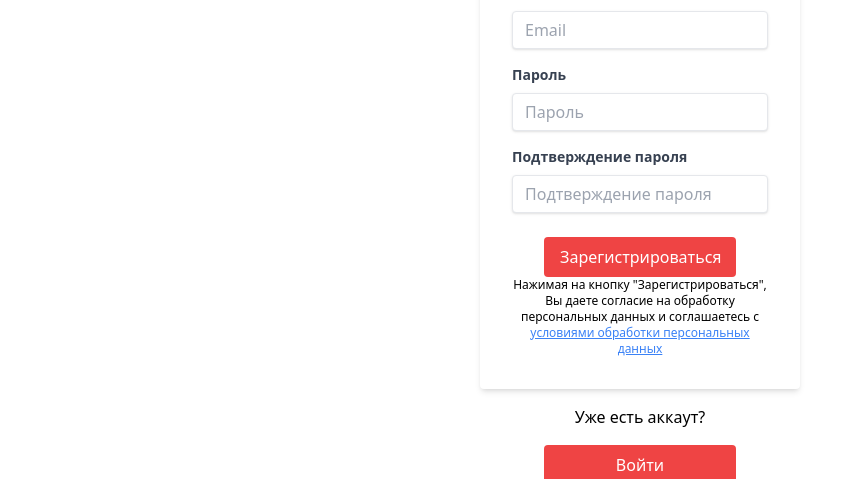
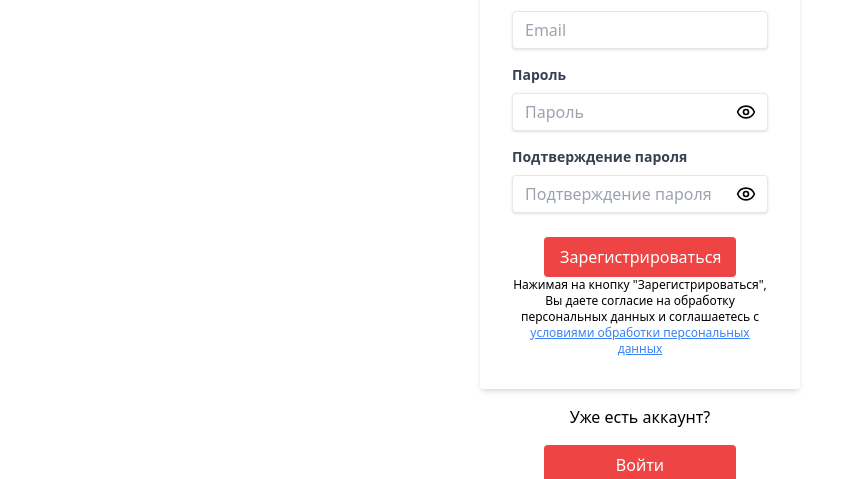
Before and after one commit to itgfrv/hr-frontend, a React (Create React App) app: page /reg in a window 1280 px wide. Shown: the part 391-870 px from the top of the page, without its empty margins (0-842 px from the left). Built offline with nearby package versions, Linux system fonts and the light colour scheme.

Commit message:
next step

```diff
--- a/package.json
+++ b/package.json
@@ -14,6 +14,7 @@
     "axios": "^1.6.7",
     "chart.js": "^4.4.7",
     "dotenv": "^16.4.1",
+    "lucide-react": "^0.474.0",
     "react": "^18.2.0",
     "react-chartjs-2": "^5.2.0",
     "react-dom": "^18.2.0",
--- a/src/components/authentication/AuthForm.tsx
+++ b/src/components/authentication/AuthForm.tsx
@@ -1,8 +1,9 @@
-import React, {useState, ChangeEvent, FormEvent} from 'react';
-import axios, {AxiosError} from "axios";
-import {useNavigate} from "react-router-dom";
+import React, { useState, ChangeEvent, FormEvent } from 'react';
+import axios, { AxiosError } from "axios";
+import { useNavigate } from "react-router-dom";
 import logo from "../../images/logo.png";
-import {IAuthForm} from "../../models";
+import { IAuthForm } from "../../models";
+import { EyeIcon, EyeOffIcon } from "lucide-react";
 
 export function AuthForm() {
     const navigation = useNavigate();
@@ -11,11 +12,12 @@ export function AuthForm() {
         password: '',
     });
     const [loading, setLoading] = useState(false);
-    const [error, setError] = useState('')
+    const [error, setError] = useState('');
+    const [showPassword, setShowPassword] = useState(false);
 
     async function fetchRegistration() {
         try {
-            setError('')
+            setError('');
             setLoading(true);
             const response = await axios.post(`${process.env.REACT_APP_DOMAIN}/api/v1/auth/authenticate`, {
                 email: formData.email,
@@ -28,11 +30,8 @@ export function AuthForm() {
 
             localStorage.setItem('token', response.data.token);
             setLoading(false);
-            setFormData({
-                email: '',
-                password: '',
-            });
-            navigation("/cabinet", {replace: true})
+            setFormData({ email: '', password: '' });
+            navigation("/cabinet", { replace: true });
         } catch (e: unknown) {
             const error = e as AxiosError;
             setLoading(false);
@@ -41,11 +40,8 @@ export function AuthForm() {
     }
 
     const handleChange = (e: ChangeEvent<HTMLInputElement>) => {
-        const {name, value} = e.target;
-        setFormData((prevData) => ({
-            ...prevData,
-            [name]: value,
-        }));
+        const { name, value } = e.target;
+        setFormData((prevData) => ({ ...prevData, [name]: value }));
     };
 
     const handleSubmit = (e: FormEvent<HTMLFormElement>) => {
@@ -56,17 +52,13 @@ export function AuthForm() {
     return (
         <div>
             <div>
-                <img src={logo}/>
+                <img src={logo} alt="Logo" />
             </div>
-
             <div className="w-full max-w-xs mx-auto">
-                <div className={"text-2xl text-center"}>Войти</div>
+                <div className="text-2xl text-center">Войти</div>
                 <form onSubmit={handleSubmit} className="bg-white shadow-md rounded px-8 pt-6 pb-8 mb-4">
-
                     <div className="mb-4">
-                        <label className="block text-gray-700 text-sm font-bold mb-2" htmlFor="email">
-                            Email
-                        </label>
+                        <label className="block text-gray-700 text-sm font-bold mb-2" htmlFor="email">Email</label>
                         <input
                             className="shadow appearance-none border rounded w-full py-2 px-3 text-gray-700 leading-tight focus:outline-none focus:shadow-outline"
                             id="email"
@@ -77,36 +69,43 @@ export function AuthForm() {
                             onChange={handleChange}
                         />
                     </div>
-                    <div className="mb-4">
-                        <label className="block text-gray-700 text-sm font-bold mb-2" htmlFor="password">
-                            Пароль
-                        </label>
+                    <div className="mb-4 relative">
+                        <label className="block text-gray-700 text-sm font-bold mb-2" htmlFor="password">Пароль</label>
+                        <div className="relative">
                             <input
                                 className="shadow appearance-none border rounded w-full py-2 px-3 text-gray-700 leading-tight focus:outline-none focus:shadow-outline"
                                 id="password"
-                            type="password"
+                                type={showPassword ? "text" : "password"}
                                 placeholder="Пароль"
                                 name="password"
                                 value={formData.password}
                                 onChange={handleChange}
                             />
+                            <button
+                                type="button"
+                                className="absolute inset-y-0 right-0 px-3 flex items-center text-gray-600"
+                                onClick={() => setShowPassword(!showPassword)}
+                            >
+                                {showPassword ? <EyeOffIcon size={20} /> : <EyeIcon size={20} />}
+                            </button>
+                        </div>
                     </div>
                     <div className="flex justify-center">
                         <button
-                            className=" w-48 bg-red-500 hover:bg-red-700 text-white py-2 px-4 rounded focus:outline-none focus:shadow-outline"
+                            className="w-48 bg-red-500 hover:bg-red-700 text-white py-2 px-4 rounded focus:outline-none focus:shadow-outline"
                             type="submit"
                         >
                             Войти
                         </button>
                     </div>
-                    {loading && <p>Загрузка</p>}
-                    {error && <span className={"text-red-500"}>{error}</span>}
+                    {loading && <p>Загрузка...</p>}
+                    {error && <span className="text-red-500">{error}</span>}
                 </form>
-                <div className={"text-center"}>Нет аккаута?</div>
-                <div className={"mt-4 flex justify-center"}>
+                <div className="text-center">Нет аккаунта?</div>
+                <div className="mt-4 flex justify-center">
                     <button
                         className="w-48 bg-red-500 hover:bg-red-700 text-white py-2 px-4 rounded focus:outline-none focus:shadow-outline"
-                        onClick={() => navigation("/reg", {replace: false})}
+                        onClick={() => navigation("/reg", { replace: false })}
                     >
                         Зарегистрироваться
                     </button>
--- a/src/components/authentication/RegistrationForm.tsx
+++ b/src/components/authentication/RegistrationForm.tsx
@@ -1,6 +1,7 @@
-import React, {useState, ChangeEvent, FormEvent, useEffect} from 'react';
-import axios, {AxiosError} from "axios";
-import {useNavigate} from "react-router-dom";
+import React, { useState, ChangeEvent, FormEvent } from 'react';
+import axios, { AxiosError } from "axios";
+import { useNavigate } from "react-router-dom";
+import { Eye, EyeOff } from 'lucide-react';  // Import the eye icons
 import logo from "../../images/logo.png";
 
 interface RegistrationForm {
@@ -12,7 +13,7 @@ interface RegistrationForm {
 }
 
 export function RegistrationForm() {
-    const EMAIL_REGEXP=/^(([^<>()[\].,;:\s@"]+(\.[^<>()[\].,;:\s@"]+)*)|(".+"))@(([^<>()[\].,;:\s@"]+\.)+[^<>()[\].,;:\s@"]{2,})$/iu;
+    const EMAIL_REGEXP = /^(([^<>()[\].,;:\s@"]+(\.[^<>()[\].,;:\s@"]+)*)|(".+"))@(([^<>()[\].,;:\s@"]+\.)+[^<>()[\].,;:\s@"]{2,})$/iu;
     const navigation = useNavigate();
     const [formData, setFormData] = useState<RegistrationForm>({
         firstName: '',
@@ -23,7 +24,9 @@ export function RegistrationForm() {
     });
     const [loading, setLoading] = useState(false);
     const [error, setError] = useState('')
-    const [validated,setValidated] = useState(false);
+    const [validated, setValidated] = useState(false);
+    const [passwordVisible, setPasswordVisible] = useState(false);  // State to toggle password visibility
+    const [confirmPasswordVisible, setConfirmPasswordVisible] = useState(false);  // State for confirm password visibility
 
     async function fetchRegistration() {
         try {
@@ -52,32 +55,34 @@ export function RegistrationForm() {
 
     function validateForm() {
         const email: boolean = EMAIL_REGEXP.test(formData.email);
-        const firstname: boolean = formData.firstName == "";
-        const lastname: boolean = formData.lastName == "";
+        const firstname: boolean = formData.firstName === "";
+        const lastname: boolean = formData.lastName === "";
         const password: boolean = formData.password !== formData.confirmPassword;
         if (!email) {
-            setError('евалидный email')
-            setValidated(false)
+            setError('Невалидный email');
+            setValidated(false);
             return false;
-        }else if (firstname){
-            setError('Пароли не совпадают')
-            setValidated(false)
+        } else if (firstname) {
+            setError('Имя не может быть пустым');
+            setValidated(false);
             return false;
-        }
-        else if (lastname){}
-        else if(password){
-            setError('Пароли не совпадают')
-            setValidated(false)
+        } else if (lastname) {
+            setError('Фамилия не может быть пустой');
+            setValidated(false);
+            return false;
+        } else if (password) {
+            setError('Пароли не совпадают');
+            setValidated(false);
             return false;
         } else {
-            setError('')
-            setValidated(true)
+            setError('');
+            setValidated(true);
             return true;
         }
     }
 
     const handleChange = (e: ChangeEvent<HTMLInputElement>) => {
-        const {name, value} = e.target;
+        const { name, value } = e.target;
         setFormData((prevData) => ({
             ...prevData,
             [name]: value,
@@ -97,7 +102,7 @@ export function RegistrationForm() {
     return (
         <div>
             <div>
-                <img src={logo}/>
+                <img src={logo} />
             </div>
             <div className="w-full max-w-xs mx-auto">
                 <div className={"text-2xl text-center"}>Регистрация</div>
@@ -144,33 +149,51 @@ export function RegistrationForm() {
                             onChange={handleChange}
                         />
                     </div>
-                    <div className="mb-4">
+                    <div className="mb-4 relative">
                         <label className="block text-gray-700 text-sm font-bold mb-2" htmlFor="password">
                             Пароль
                         </label>
+                        <div className="relative">
                         <input
-                            className="shadow appearance-none border rounded w-full py-2 px-3 text-gray-700 leading-tight focus:outline-none focus:shadow-outline"
+                            className="shadow appearance-none border rounded w-full py-2 px-3 text-gray-700 leading-tight focus:outline-none focus:shadow-outline pr-10"
                             id="password"
-                            type="password"
+                            type={passwordVisible ? 'text' : 'password'}  // Toggle password visibility
                             placeholder="Пароль"
                             name="password"
                             value={formData.password}
                             onChange={handleChange}
                         />
+                        <button
+                            type="button"
+                            onClick={() => setPasswordVisible(!passwordVisible)}
+                            className="absolute right-3 top-1/2 transform -translate-y-1/2 cursor-pointer"
+                        >
+                            {passwordVisible ? <EyeOff size={20}/> : <Eye size={20}/>}
+                        </button>
                         </div>
-                    <div className="mb-6">
+                    </div>
+                    <div className="mb-6 relative">
                         <label className="block text-gray-700 text-sm font-bold mb-2" htmlFor="confirmPassword">
                             Подтверждение пароля
                         </label>
+                        <div className="relative">
                         <input
-                            className="shadow appearance-none border rounded w-full py-2 px-3 text-gray-700 leading-tight focus:outline-none focus:shadow-outline"
+                            className="shadow appearance-none border rounded w-full py-2 px-3 text-gray-700 leading-tight focus:outline-none focus:shadow-outline pr-10"
                             id="confirmPassword"
-                            type="password"
+                            type={confirmPasswordVisible ? 'text' : 'password'}  // Toggle confirm password visibility
                             placeholder="Подтверждение пароля"
                             name="confirmPassword"
                             value={formData.confirmPassword}
                             onChange={handleChange}
                         />
+                        <button
+                            type="button"
+                            onClick={() => setConfirmPasswordVisible(!confirmPasswordVisible)}
+                            className="absolute right-3 top-1/2 transform -translate-y-1/2 cursor-pointer"
+                        >
+                            {confirmPasswordVisible ? <EyeOff size={20} /> : <Eye size={20} />}
+                        </button>
+                        </div>
                     </div>
                     <div className="flex justify-center">
                         <button
@@ -179,22 +202,20 @@ export function RegistrationForm() {
                         >
                             Зарегистрироваться
                         </button>
-
                     </div>
                     <p className="text-xs text-center">Нажимая на кнопку "Зарегистрироваться", Вы даете согласие на обработку персональных данных и соглашаетесь с <a href="https://www.zatvor.ru/files/processing-policy-zatvor.pdf" target="_blank" className="text-blue-500 hover:text-blue-700 text underline">условиями обработки персональных данных</a></p>
                     {loading && <p>Загрузка</p>}
                     {error && <span className={"text-red-500"}>{error}</span>}
                 </form>
-                <div className={"text-center"}>Уже есть аккаут?</div>
+                <div className={"text-center"}>Уже есть аккаунт?</div>
                 <div className={"mt-4 flex justify-center"}>
                     <button
                         className="w-48 bg-red-500 hover:bg-red-700 text-white py-2 px-4 rounded focus:outline-none focus:shadow-outline"
-                        onClick={() => navigation("/auth", {replace: false})}
+                        onClick={() => navigation("/auth", { replace: false })}
                     >
                         Войти
                     </button>
                 </div>
-
             </div>
         </div>
     );
```
Also changed, not shown: src/components/cabinet/Cabinet.tsx (+4 -4 lines), src/components/survey/FormComponent.tsx (+12 -3 lines), 1 other file (tests, documents, lock files or other folders). Lines whose indentation alone changed are shown as unchanged.
